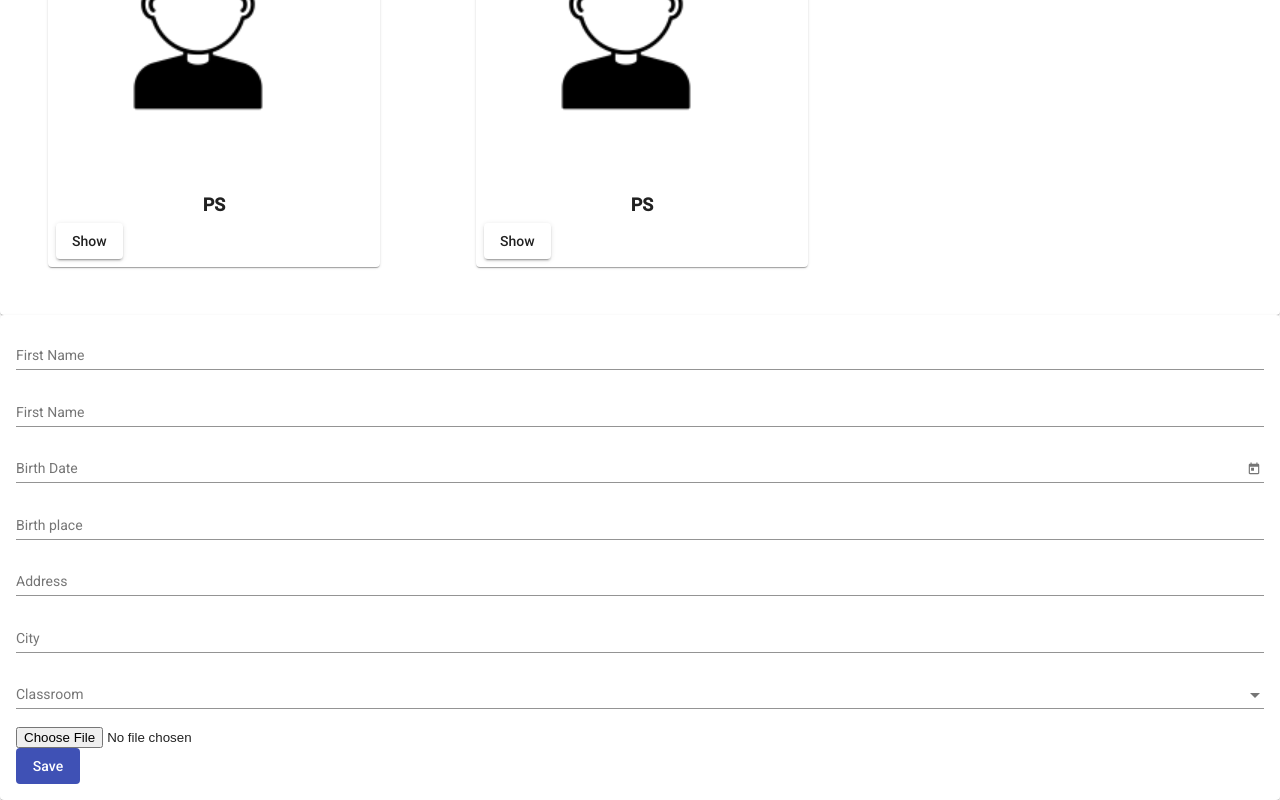
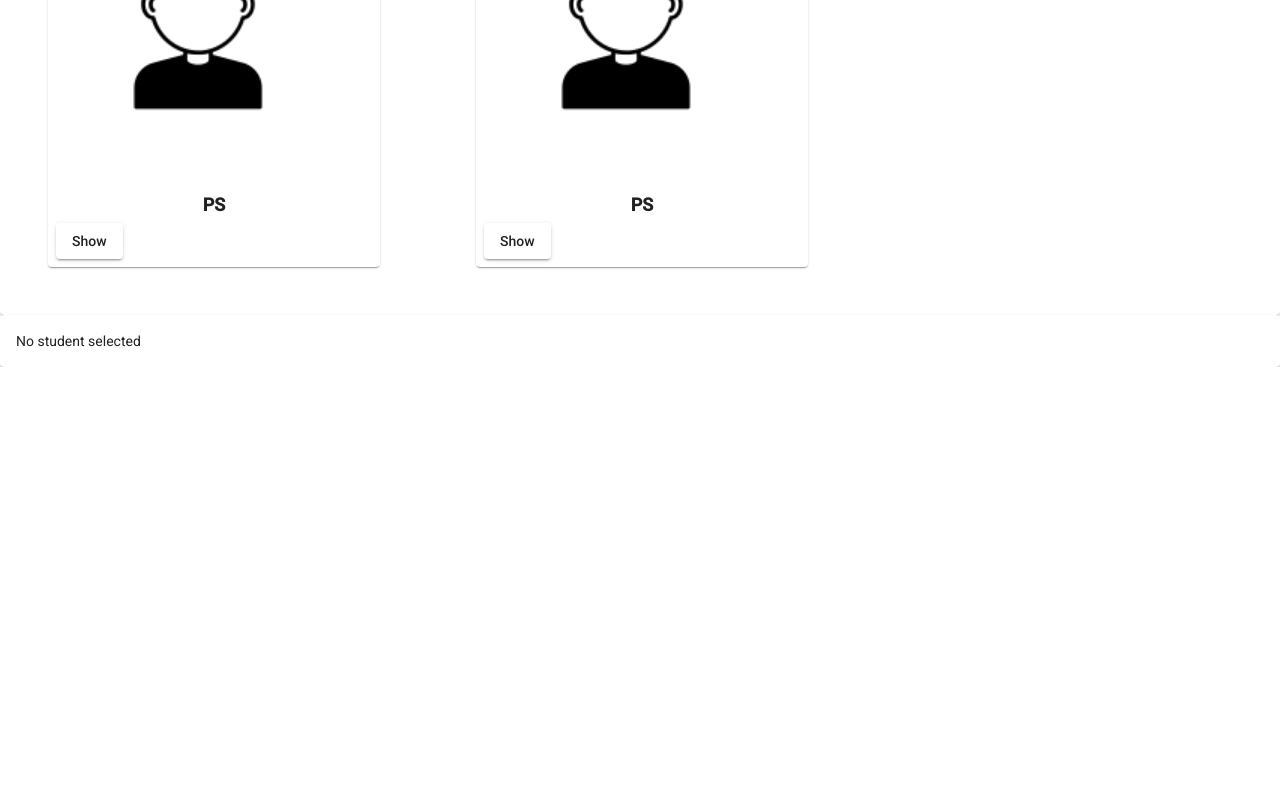
Before and after one commit to youma85/schoolAng, an Angular app: page / in a window 1280 px wide. Shown: the part 885-1685 px from the top of the page. After the commit the page ends 1252 px from the top, so only its background shows below. Built offline with nearby package versions, Linux system fonts and the light colour scheme.

Commit message:
Show student data In the Student Details component

```diff
--- a/src/app/student/student-details/student-details.component.html
+++ b/src/app/student/student-details/student-details.component.html
@@ -1,46 +1,52 @@
 <form class="example-form">
   <mat-form-field class="example-full-width">
     <mat-label>First Name</mat-label>
-    <input matInput placeholder="First Name">
+    <input matInput placeholder="First Name" value="{{student.firstName}}">
   </mat-form-field>
 
   <mat-form-field class="example-full-width">
     <mat-label>First Name</mat-label>
-    <input matInput placeholder="Last Name">
+    <input matInput placeholder="Last Name" value="{{student.lastName}}">
   </mat-form-field>
 
   <mat-form-field class="example-full-width">
     <mat-label>Birth Date</mat-label>
-    <input matInput [matDatepicker]="picker">
+    <input matInput [matDatepicker]="picker"  value="{{student.birthDate}}">
     <mat-datepicker-toggle matSuffix [for]="picker"></mat-datepicker-toggle>
     <mat-datepicker #picker></mat-datepicker>
   </mat-form-field>
 
   <mat-form-field class="example-full-width">
     <mat-label>Birth place</mat-label>
-    <input matInput placeholder="Birth place">
+    <input matInput placeholder="Birth place" value="{{student.birthplace}}">
   </mat-form-field>
 
   <mat-form-field class="example-full-width">
     <mat-label>Address</mat-label>
-    <input matInput placeholder="Address">
+    <input matInput placeholder="Address"  value="{{student.address}}">
   </mat-form-field>
 
   <mat-form-field class="example-full-width">
     <mat-label>City</mat-label>
-    <input matInput placeholder="City">
+    <input matInput placeholder="City"  value="{{student.city}}">
   </mat-form-field>
 
   <mat-form-field class="example-full-width">
     <mat-label>Classroom</mat-label>
-    <mat-select>
+    <mat-select  [value]="student.classroom.id">
       <mat-option *ngFor="let classroom of classrooms" [value]="classroom.id">
         {{classroom.cycle}}: {{classroom.level}}: {{classroom.label}}
       </mat-option>
     </mat-select>
   </mat-form-field>
 
-  <input placeholder="Photo" type="file" (change)="onImageUploaded($event)">
+  <section>
+    <img mat-card-image src="{{student.photo}}" class="card-image" >
+  </section>
+
+  <section>
+    <input placeholder="Photo" type="file" (change)="onImageUploaded($event)">
+  </section>
 
   <div class="button-row">
     <button mat-flat-button color="primary">Save</button>
--- a/src/app/student/student-details/student-details.component.scss
+++ b/src/app/student/student-details/student-details.component.scss
@@ -0,0 +1,5 @@
+.card-image{
+  height: 300px;
+  width: 300px;
+  object-fit: contain;
+}
--- a/src/app/student/student-details/student-details.component.ts
+++ b/src/app/student/student-details/student-details.component.ts
@@ -1,5 +1,6 @@
-import { Component, OnInit } from '@angular/core';
+import {Component, Input, OnInit} from '@angular/core';
 import {Classroom} from "../../classroom/classroom";
+import {Student} from "../student";
 
 @Component({
   selector: 'app-student-details',
@@ -8,11 +9,12 @@ import {Classroom} from "../../classroom/classroom";
 })
 export class StudentDetailsComponent implements OnInit {
 
-
   classrooms: Classroom[] = [
     new Classroom(1, 'Primaire', 'C2', 'B'),
     new Classroom(2,  'matérnelle', 'PS', 'A')
   ];
+
+  @Input() student: Student;
 
 
   constructor() { }
--- a/src/app/student/student-list/student-list.component.ts
+++ b/src/app/student/student-list/student-list.component.ts
@@ -9,6 +9,8 @@ import {Student} from "../student";
   styleUrls: ['./student-list.component.scss']
 })
 export class StudentListComponent implements OnInit {
+
+  @Output() studentSelected = new EventEmitter<Student>();
 
   classroom: Classroom[] = [
     new Classroom(1, 'Primaire', 'C2', 'C2 B'),
@@ -36,5 +38,7 @@ export class StudentListComponent implements OnInit {
   }
 
   onStudentSelected(student: Student) {
+    this.studentSelected.emit(student);
   }
+
 }
--- a/src/app/student/student.component.html
+++ b/src/app/student/student.component.html
@@ -1,7 +1,12 @@
 <mat-card>
-  <app-student-list></app-student-list>
+  <app-student-list (studentSelected)="currentStudent = $event"></app-student-list>
 </mat-card>
 
 <mat-card>
-  <app-student-details></app-student-details>
+  <app-student-details
+    *ngIf="currentStudent; else noStudent"
+    [student]="currentStudent"></app-student-details>
+  <ng-template #noStudent>
+    <p>No student selected</p>
+  </ng-template>
 </mat-card>
--- a/src/app/student/student.component.ts
+++ b/src/app/student/student.component.ts
@@ -1,4 +1,5 @@
 import { Component, OnInit } from '@angular/core';
+import {Student} from "./student";
 
 @Component({
   selector: 'app-student',
@@ -7,6 +8,8 @@ import { Component, OnInit } from '@angular/core';
 })
 export class StudentComponent implements OnInit {
 
+  currentStudent: Student;
+
   constructor() { }
 
   ngOnInit(): void {
```
